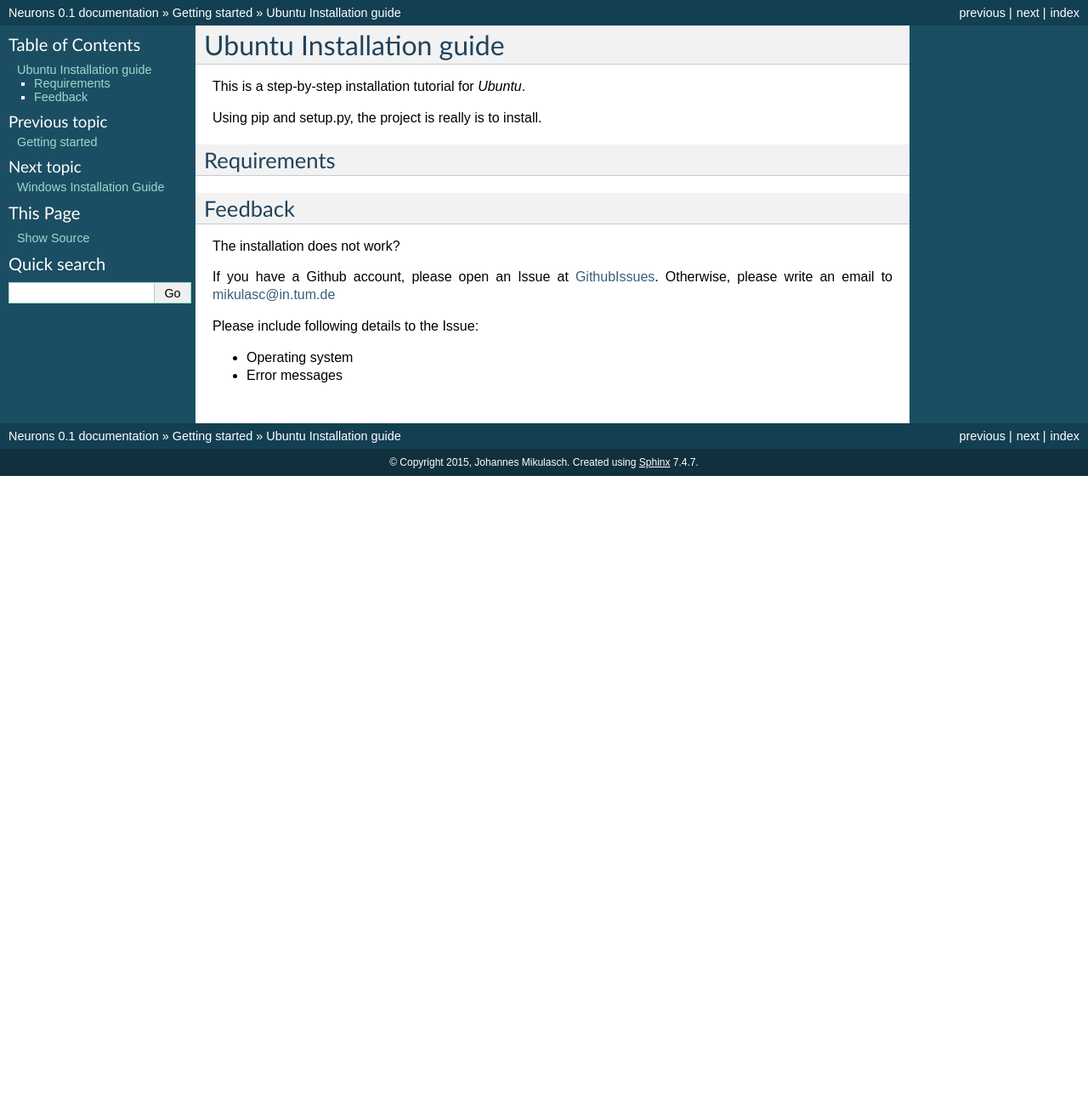
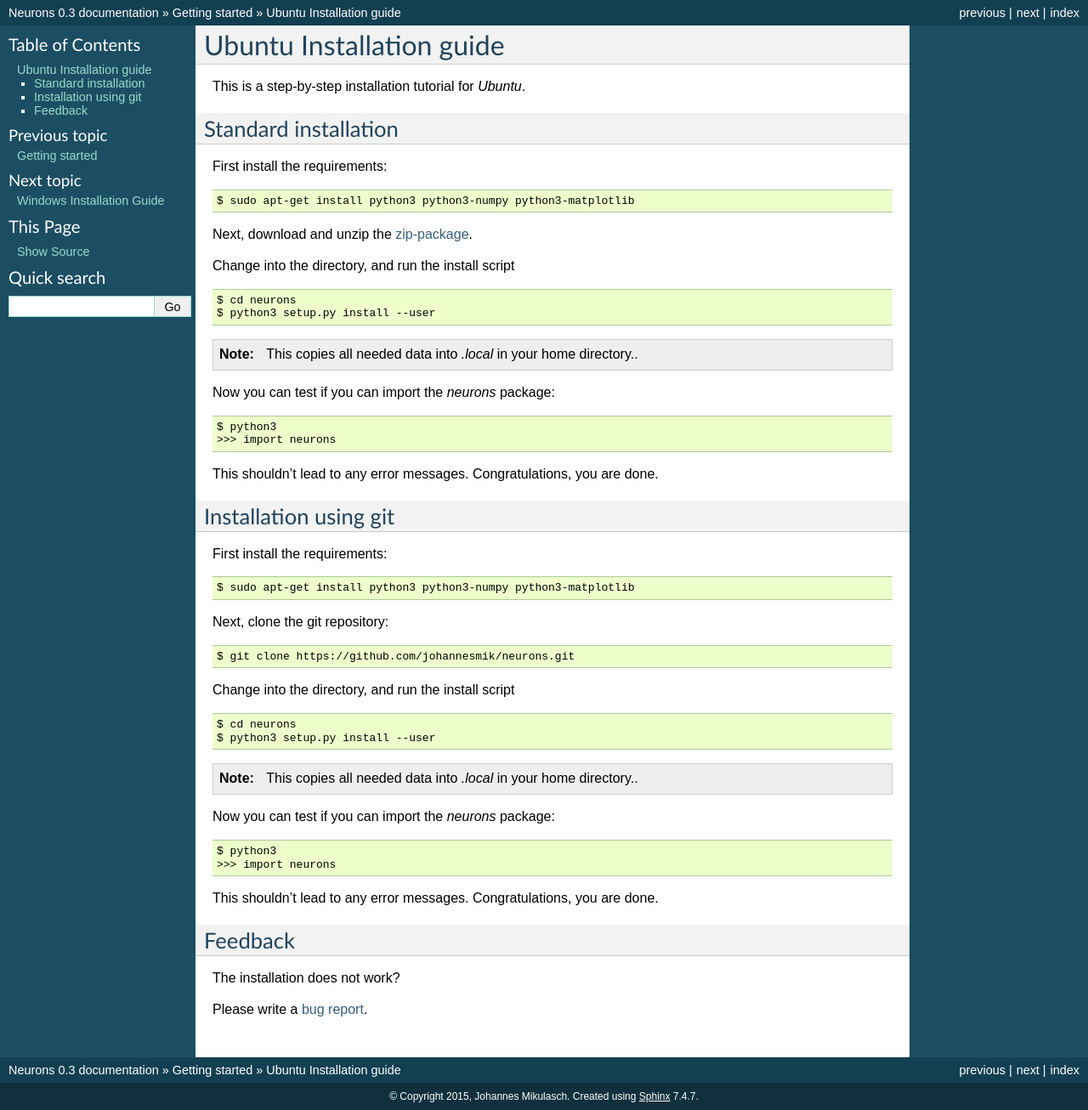
Before and after one commit to johannesmik/neurons, a Sphinx documentation site: the page built from docs/intro/linux.rst, in a window 1280 px wide. Shown: the whole page at 85% size. Built offline with Sphinx 7.4.7, drawn with Linux system fonts in a browser that asks for light colours; formulas are drawn with MathJax 3; pages that are not in the unit, such as notebooks, are missing from menus; before the commit the page ends 900 px from its top, so only the background shows below that.

Commit message:
Add installation instructions for Windows and Linux

```diff
--- a/docs/conf.py
+++ b/docs/conf.py
@@ -65,9 +65,9 @@ copyright = u'2015, Johannes Mikulasch'
 # built documents.
 #
 # The short X.Y version.
-version = '0.1'
+version = '0.3'
 # The full version, including alpha/beta/rc tags.
-release = '0.1'
+release = '0.3'
 
 # The language for content autogenerated by Sphinx. Refer to documentation
 # for a list of supported languages.
--- a/docs/contents.rst
+++ b/docs/contents.rst
@@ -4,13 +4,11 @@
 Neurons' documentation table of contents
 ========================================
 
-.. toctree::
-    :hidden:
-
-    index
 
 .. toctree::
     :maxdepth: 3
 
+    index
     intro/index
     topics/index
+    reference/index
--- a/docs/intro/linux.rst
+++ b/docs/intro/linux.rst
@@ -3,22 +3,73 @@ Ubuntu Installation guide
 
 This is a step-by-step installation tutorial for *Ubuntu*.
 
-Using pip and setup.py, the project is really is to install.
+Standard installation
+---------------------
 
-Requirements
-------------
+First install the requirements:
 
+::
+
+    $ sudo apt-get install python3 python3-numpy python3-matplotlib
+
+Next, download and unzip the `zip-package <https://github.com/johannesmik/neurons/archive/master.zip>`_.
+
+Change into the directory, and run the install script
+
+::
+
+    $ cd neurons
+    $ python3 setup.py install --user
+
+.. note::
+    This copies all needed data into  `.local` in your home directory..
+
+Now you can test if you can import the *neurons* package:
+
+::
+
+    $ python3
+    >>> import neurons
+
+This shouldn't lead to any error messages. Congratulations, you are done.
+
+Installation using git
+----------------------
+
+First install the requirements:
+
+::
+
+    $ sudo apt-get install python3 python3-numpy python3-matplotlib
+
+Next, clone the git repository:
+
+::
+
+    $ git clone https://github.com/johannesmik/neurons.git
+
+Change into the directory, and run the install script
+
+::
+
+    $ cd neurons
+    $ python3 setup.py install --user
+
+.. note::
+    This copies all needed data into  `.local` in your home directory..
+
+Now you can test if you can import the *neurons* package:
+
+::
+
+    $ python3
+    >>> import neurons
+
+This shouldn't lead to any error messages. Congratulations, you are done.
 
 Feedback
 --------
 
 The installation does not work?
 
-If you have a Github account, please open an Issue at GithubIssues_. Otherwise, please write an email to mikulasc@in.tum.de
-
-Please include following details to the Issue:
-
-* Operating system
-* Error messages
-
-.. _GithubIssues: https://github.com/johannesmik/neurons/issues
+Please write a :doc:`bug report<../topics/bug_report>`.
```
Also changed, not shown: docs/index.rst (+28 -21 lines), docs/intro/windows.rst (+37 -1 lines), docs/topics/bug_report.rst (+9 -0 lines).
